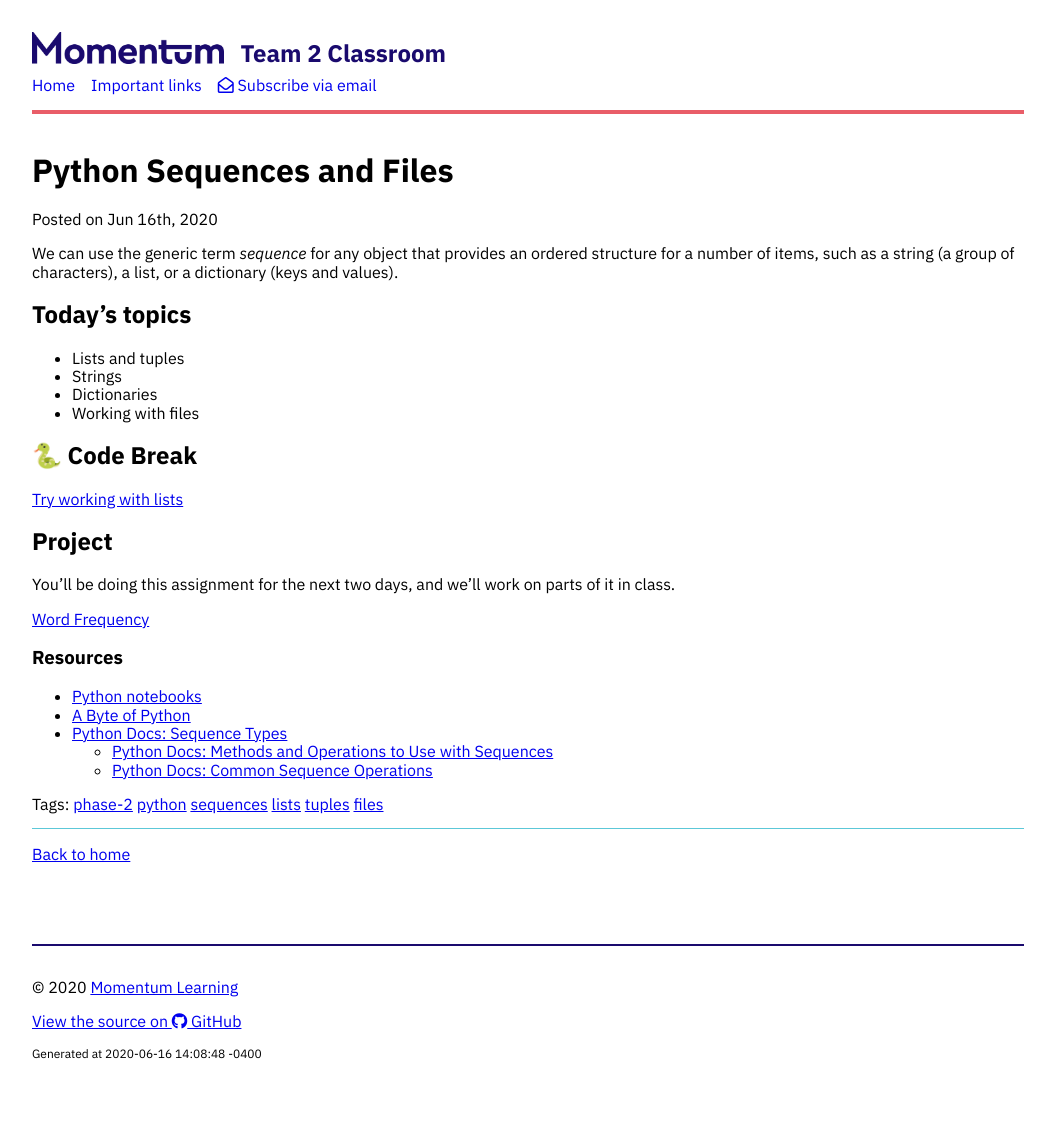
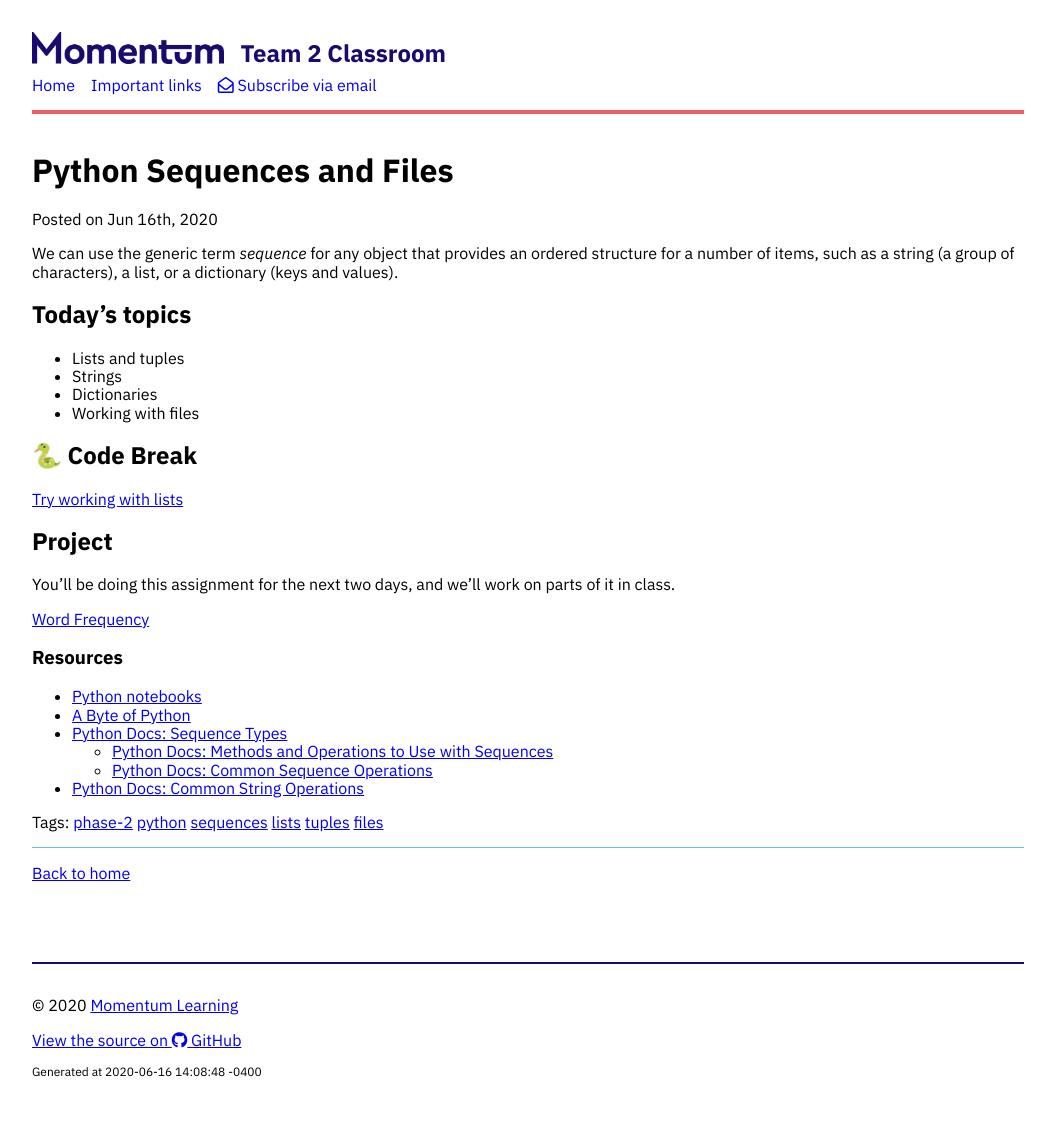
Before and after one commit to momentum-team-3/momentum-team-3.github.io, a Jekyll site: the page built from _posts/2020-06-16-py-files-and-sequences.md, in a window 1280 px wide. Shown: the whole page, without its empty margins (112-1167 px from the left). Built offline with Jekyll 4.4.1, drawn with Linux system fonts in a browser that asks for light colours; nearby versions of some CDN libraries.

Commit message:
Add link to python string methods documentation

```diff
--- a/_posts/2020-06-16-py-files-and-sequences.md
+++ b/_posts/2020-06-16-py-files-and-sequences.md
@@ -30,3 +30,4 @@ You'll be doing this assignment for the next two days, and we'll work on parts o
 - [Python Docs: Sequence Types](https://docs.python.org/3/library/stdtypes.html?highlight=sequences#sequence-types-list-tuple-range)
   - [Python Docs: Methods and Operations to Use with Sequences](https://docs.python.org/3/library/stdtypes.html#mutable-sequence-types)
   - [Python Docs: Common Sequence Operations](https://docs.python.org/3/library/stdtypes.html#common-sequence-operations)
+- [Python Docs: Common String Operations](https://docs.python.org/3/library/string.html)
```
